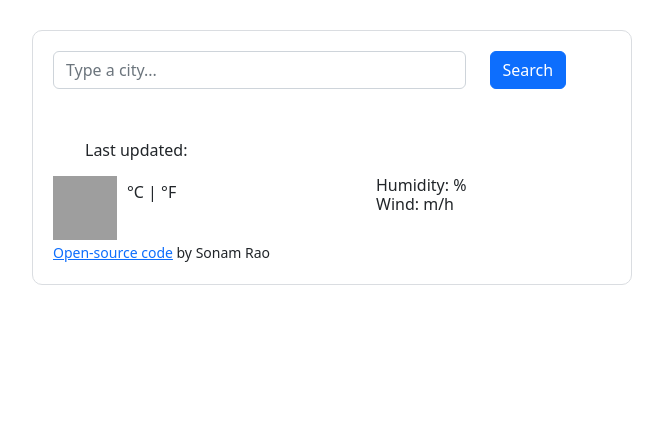
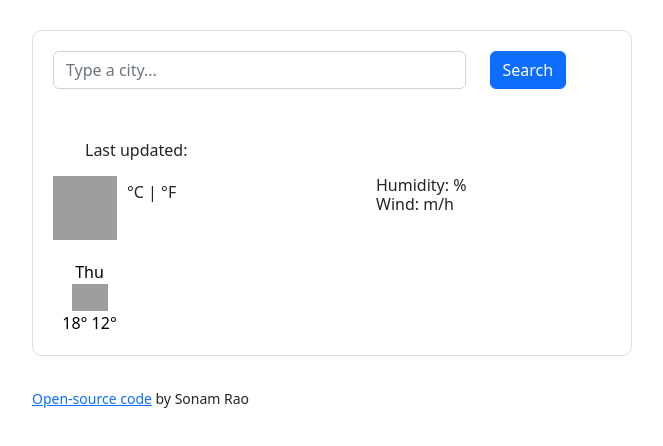
Before and after one commit to sonamkapadia/vanilla-weather-app, a plain HTML site: page index.html in a window 1280 px wide. Shown: the whole page, without its empty margins (308-971 px from the left). Drawn offline with nearby package versions, Linux system fonts and the light colour scheme; no server answers; grey boxes are pictures that could not be loaded.

Commit message:
added column

```diff
--- a/index.html
+++ b/index.html
@@ -68,6 +68,24 @@
         </ul>
       </div>
     </div>
+    <div class="weather-forecast" id="forecast">
+      <div class="row">
+        <div class="col-2">
+         <div class="weather-forecast-date">Thu</div>
+          <img
+          src="https://shecodes-assets.s3.amazonaws.com/api/weather/icons/clear-sky-day.png"
+          alt=""
+          width="36"
+          />
+          <div class="weather-forecast-temperatures">
+                  <span class="weather-forecast-temperature-max"> 18° </span>
+                  <span class="weather-forecast-temperature-min"> 12° </span>
+        </div>
+        </div>
+      </div>
+    </div>
+
+    </div>
     <small>
           <a
             href="https://github.com/sonamkapadia/vanilla-weather-app"
--- a/src/index.js
+++ b/src/index.js
@@ -21,7 +21,11 @@ function formatDate(timestamp) {
   let day = days[date.getDay()];
   return `${day} ${hours}:${minutes}`;
 }
+function displayForecast() {
+  let forecastElement = document.querySelector("#forecast");
 
+  let days = ["Thu", "Fri", "Sat", "Sun"];
+}
 function search(city) {
   let apiUrl = `https://api.shecodes.io/weather/v1/current?query=${city}&key=${apiKey}&units=${units}`;
 
--- a/src/style.css
+++ b/src/style.css
@@ -51,3 +51,8 @@ li {
   font-size: 16px;
   top: -34px;
 }
+.weather-forecast {
+  margin-top: 20px;
+  text-align: center;
+  color: #000;
+}
```
